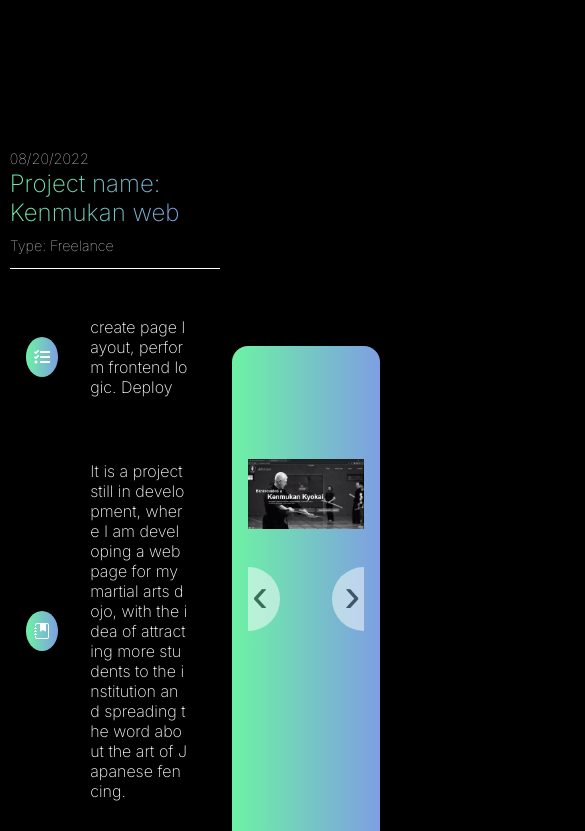
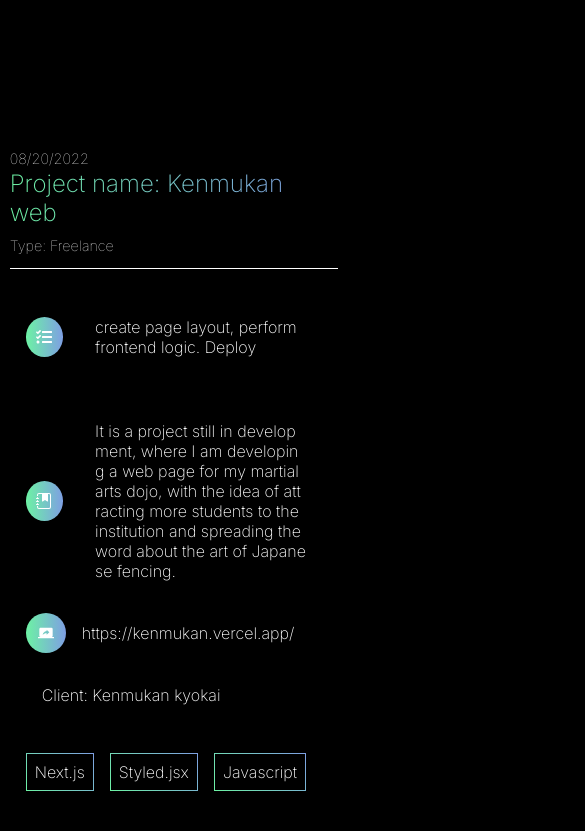
Before and after one commit to NahuelCempellin/PortfolioFinal, a React (Vite) app: page /projects in a window 390 px wide. Shown: the part 880-1711 px from the top of the page, 585 px wide, since content can reach past the window. Built offline with nearby package versions, Linux system fonts and the light colour scheme.

Commit message:
technologies fixed

```diff
--- a/src/pages/projects/project-page.css
+++ b/src/pages/projects/project-page.css
@@ -120,3 +120,48 @@
     align-items: center;
     justify-content: center;
 }
+
+
+
+@media screen and (max-width:1000px ){
+        .project-box-all{
+            /* border: 1px solid white; */
+
+            display: flex;
+            align-items: center;
+            justify-content: center;
+            flex-direction: column;
+            width: 100%;
+        }
+
+        .bakcground-images{
+                display: none;
+        }
+
+        .box1{
+            width: 100% !important;
+
+
+            margin-bottom: 2em;
+        }
+
+        .box2{
+            width: 100% !important;
+
+        }
+
+        .technologies-pr{
+
+
+            width: fit-content;
+    display: flex;
+    align-items: center;
+    justify-content: flex-start;
+    flex-direction: row;
+    flex-wrap: wrap;
+    align-content: center;
+        }
+        .technologies-pr p{
+            margin-right: 1em;
+        }
+}
```
